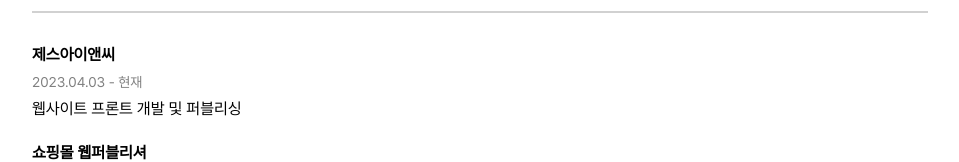
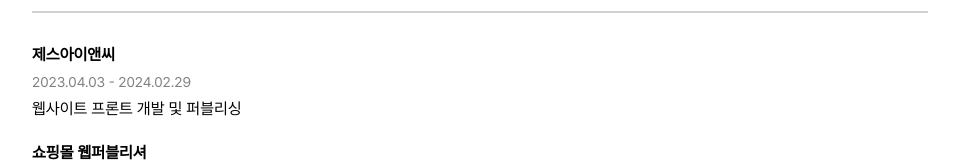
Before and after one commit to Young-Yoii/portfolio, a React (Create React App) app: page / in a window 1280 px wide. Shown: the part 2278-2440 px from the top of the page, without its empty margins (160-1119 px from the left). Built offline with nearby package versions, Linux system fonts and the light colour scheme.

Commit message:
fix: 이미지 변경 및 소개변경

```diff
--- a/src/components/Itroduce.tsx
+++ b/src/components/Itroduce.tsx
@@ -87,7 +87,7 @@ const Introduce = () => {
       <Title>About Me</Title>
       <Contents>
         <ImgWrapper>
-          <img src={process.env.PUBLIC_URL + '/images/profile.jpg'} alt="프로필사진"></img>
+          <img src={process.env.PUBLIC_URL + '/images/profile2.jpg'} alt="프로필사진"></img>
         </ImgWrapper>
         <ContentsInner>
             <span>조가영 </span> 웹 개발자 (FrontEnd/퍼블리셔)<br /><br />
--- a/src/db.ts
+++ b/src/db.ts
@@ -198,7 +198,7 @@ export const experiece: experiecetype[] = [
   {
     id: 1,
     title: '제스아이앤씨',
-    date: '2023.04.03 - 현재',
+    date: '2023.04.03 - 2024.02.29',
     description: '웹사이트 프론트 개발 및 퍼블리싱',
   },
   {
```
Also changed, not shown: 1 other file (tests, documents, lock files or other folders).
